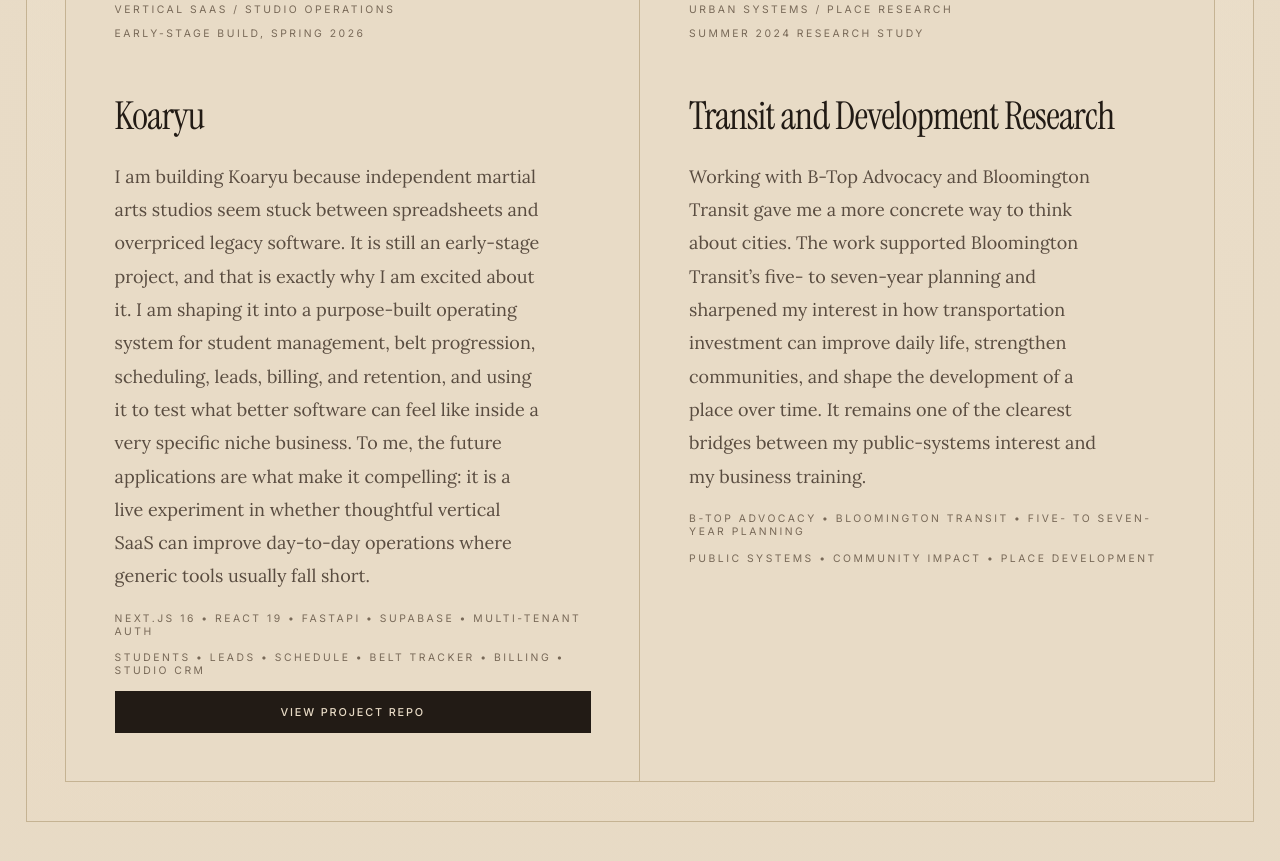
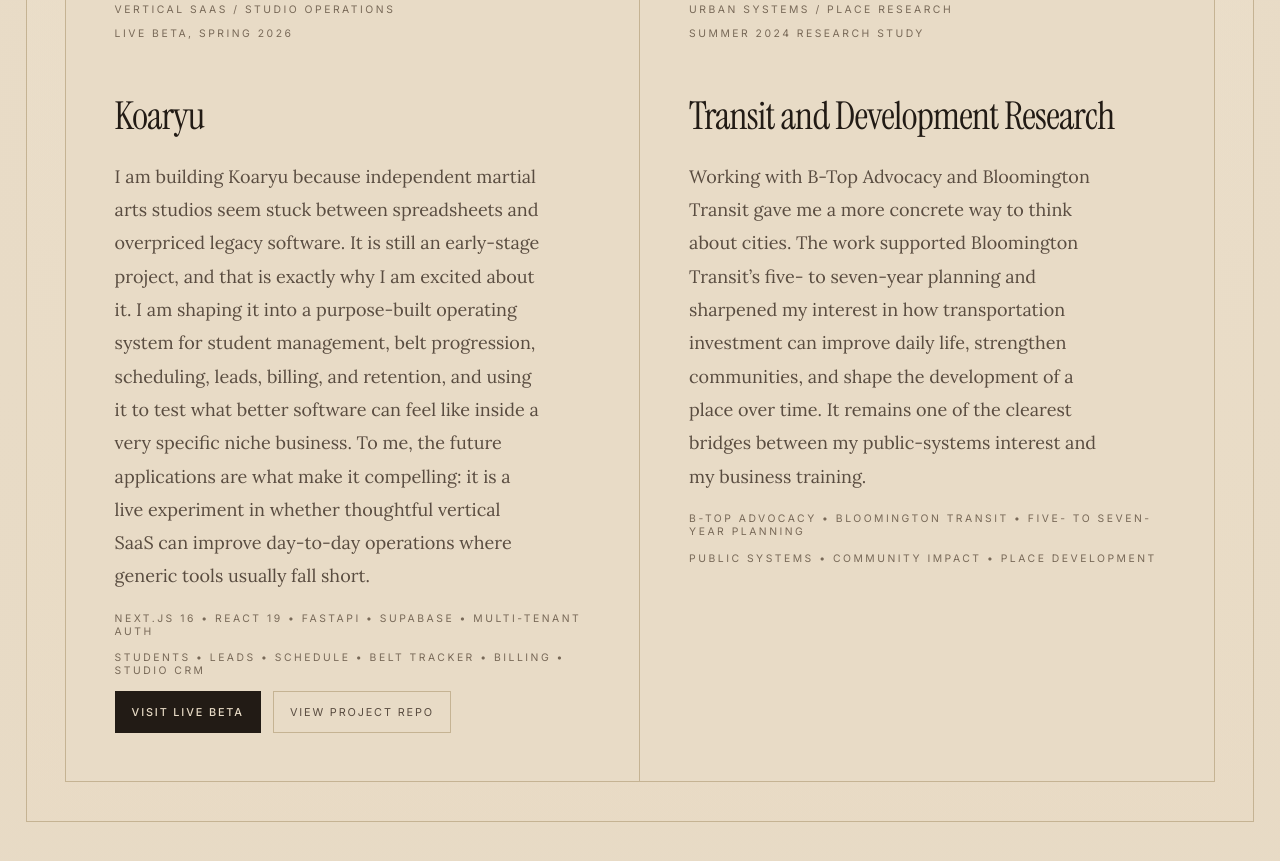
Before and after one commit to ronchak/ronchak.github.io, a plain HTML site: page index.html in a window 1280 px wide. Shown: the part 7373-8234 px from the top of the page. Drawn offline with Linux system fonts and the light colour scheme.

Commit message:
Add Koaryu live beta button

```diff
--- a/index.html
+++ b/index.html
@@ -1104,6 +1104,13 @@
         gap: 0.85rem;
       }
 
+      .project__actions {
+        display: flex;
+        flex-wrap: wrap;
+        gap: 0.75rem;
+        align-items: center;
+      }
+
       .project__detail {
         color: var(--color-text-faint);
       }
@@ -2031,7 +2038,7 @@
               <article class="project project--compact">
               <div class="project__meta">
                 <p class="project__category metadata">Vertical SaaS / studio operations</p>
-                <p class="project__status metadata">Early-stage build, spring 2026</p>
+                <p class="project__status metadata">Live beta, spring 2026</p>
               </div>
               <div class="project__body">
                 <h3><span class="project__title">Koaryu</span></h3>
@@ -2045,14 +2052,24 @@
                   <p class="project__detail metadata">
                     students • leads • schedule • belt tracker • billing • studio CRM
                   </p>
+                  <div class="project__actions">
                     <a
                       class="ghost-button ghost-button--primary ghost-button--small"
+                      href="https://koaryu.app"
+                      rel="noopener noreferrer"
+                      target="_blank"
+                    >
+                      Visit live beta
+                    </a>
+                    <a
+                      class="ghost-button ghost-button--small"
                       href="https://github.com/ronchak/Koaryu/tree/main"
                       rel="noopener noreferrer"
                       target="_blank"
                     >
                       View project repo
                     </a>
+                  </div>
                 </div>
               </div>
               </article>
```
Lines whose indentation alone changed are shown as unchanged.
